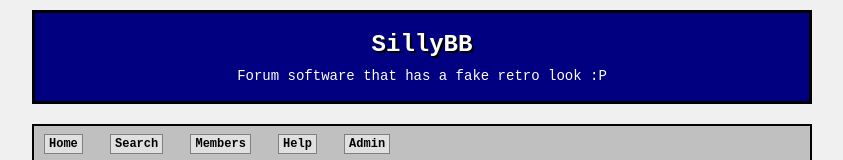
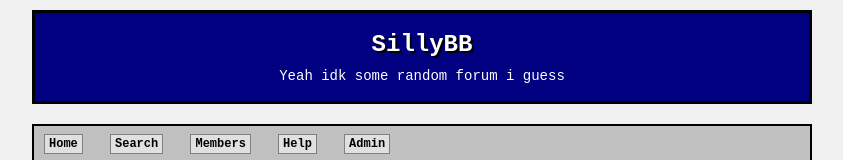
Before and after one commit to jaiden-04/bored, a SvelteKit app: page / in a window 1280 px wide. Shown: the top 160 px of the page, without its empty margins (218-1061 px from the left). Built offline with nearby package versions, Linux system fonts and the light colour scheme; no server answers; the database is empty.

Commit message:
oops i did the wrong thing before

```diff
--- a/src/routes/+page.svelte
+++ b/src/routes/+page.svelte
@@ -6,14 +6,14 @@
 
 
 <svelte:head>
-	<title>Some random forum idk</title>
+	<title>SillyBB - Home</title>
 </svelte:head>
 
 <div class="container" style="background-color: #f0f0f0;">
 	<!-- Header -->
 	<div class="header">
 		<h1>SillyBB</h1>
-		<p>Forum software that has a fake retro look :P</p>
+		<p>Yeah idk some random forum i guess</p>
 	</div>
 
 	<!-- Navigation -->
```
